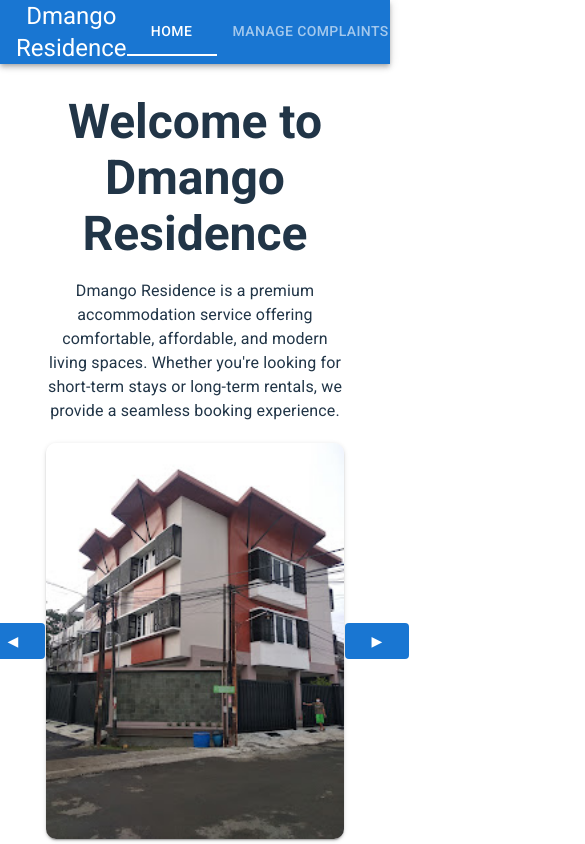
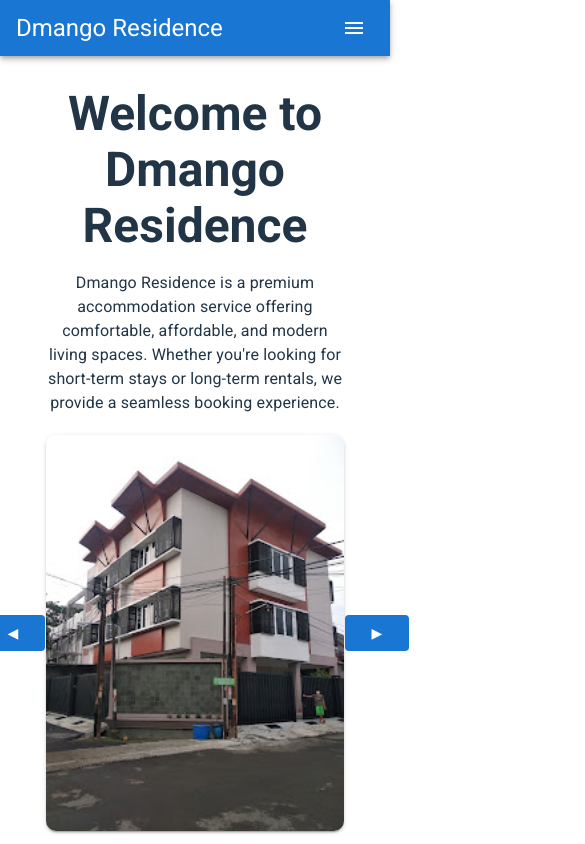
Before and after one commit to Rico0418/Dmango_Project, a React (Vite) app in the folder Frontend/: page / in a window 390 px wide. Shown: the top 844 px of the page, 585 px wide, since content can reach past the window. Built offline with nearby package versions, Linux system fonts and the light colour scheme; sample sign-in values are in the browser's storage.

Commit message:
fix mobile layout

```diff
--- a/Frontend/src/components/organisms/Navbar.jsx
+++ b/Frontend/src/components/organisms/Navbar.jsx
@@ -3,11 +3,21 @@ import { useAuth } from "../../context/AuthContext";
 import { useNavigate, useLocation } from "react-router-dom";
 import TypographyTemplate from "../molecules/Typography";
 import AccountCircle from '@mui/icons-material/AccountCircle';
-
+import MenuIcon from "@mui/icons-material/Menu";
+import Drawer from "@mui/material/Drawer";
+import List from "@mui/material/List";
+import ListItem from "@mui/material/ListItem";
+import ListItemText from "@mui/material/ListItemText";
+import useMediaQuery from "@mui/material/useMediaQuery";
+import { useTheme } from "@mui/material/styles";
+import { useState } from "react";
 const Navbar = () => {
     const { user, logout } = useAuth();
     const navigate = useNavigate();
     const location = useLocation();
+    const theme = useTheme();
+    const isMobile = useMediaQuery(theme.breakpoints.down("md"));
+    const [drawerOpen, setDrawerOpen] = useState(false);
 
     const handleLogout = () => {
         logout();
@@ -15,52 +25,92 @@ const Navbar = () => {
         navigate("/login");
     };
 
-    return (
-        <AppBar position="static" sx={{ width: "100%", top: 0 }}>
-            <Toolbar sx={{ display: "flex", justifyContent: "space-between", width: "100%" }}>
-                <TypographyTemplate variant="h5" sx={{ cursor: "pointer" }} onClick={() => navigate("/")}>
-                    Dmango Residence
-                </TypographyTemplate>
+    const navItems = [
+        { label: "Home", path: "/" },
+        ...(user?.role === "admin" ? [
+            { label: "Manage Complaints", path: "/admin/manage-complaints" },
+            { label: "Manage Rooms", path: "/admin/manage-rooms" },
+            { label: "Manage Bookings", path: "/admin/manage-bookings" },
+            { label: "Manage Payments", path: "/admin/manage-payments" }
+        ] : []),
+        ...(user?.role === "customer" ? [
+            { label: "Rooms", path: "/customer/rooms" },
+            { label: "History", path: "/customer/bookings" },
+            { label: "Current Room", path: "/customer/complaints" }
+        ] : [])
+    ];
 
-                <Box sx={{ flexGrow: 1, display: "flex", justifyContent: "center" }}>
+    const renderTabs = () => (
         <Tabs
             value={location.pathname}
             textColor="inherit"
             sx={{ "& .MuiTabs-indicator": { backgroundColor: "white" } }}
         >
-                        <Tab label="Home" value="/" onClick={() => navigate("/")} sx={{ "&:focus": { outline: "none" } }} />
-                        {user?.role === "admin" && (
-                            <Tab label="Manage Complaints" value="/admin/manage-complaints" onClick={() => navigate("/admin/manage-complaints")} sx={{ "&:focus": { outline: "none" } }} />
-                        )}
-                        {user?.role === "admin" && (
-                            <Tab label="Manage Rooms" value="/admin/manage-rooms" onClick={() => navigate("/admin/manage-rooms")} sx={{ "&:focus": { outline: "none" } }}/>
-                        )}
-                        {user?.role === "admin" && (
-                            <Tab label="Manage Bookings" value="/admin/manage-bookings" onClick={() => navigate("/admin/manage-bookings")} sx={{ "&:focus": { outline: "none" } }}/>
-                        )}
-                         {user?.role === "admin" && (
-                            <Tab label="Manage Payments" value="/admin/manage-payments" onClick={() => navigate("/admin/manage-payments")} sx={{ "&:focus": { outline: "none" } }}/>
-                        )}
-                        {user?.role === "customer" && (
-                            <Tab label="Rooms" value="/customer/rooms" onClick={() => navigate("/customer/rooms")} sx={{ "&:focus": { outline: "none" } }}/>
-                        )}
-                        {user?.role === "customer" && (
-                            <Tab label="History" value="/customer/bookings" onClick={() => navigate("/customer/bookings")} sx={{ "&:focus": { outline: "none" } }}/>
-                        )}
-                        {user?.role === "customer" && (
-                            <Tab label="Current Room" value="/customer/complaints" onClick={() => navigate("/customer/complaints")} sx={{  "&:focus": { outline: "none"} }}/>
-                        )}
+            {navItems.map(item => (
+                <Tab
+                    key={item.path}
+                    label={item.label}
+                    value={item.path}
+                    onClick={() => navigate(item.path)}
+                    sx={{ "&:focus": { outline: "none" } }}
+                />
+            ))}
         </Tabs>
+    );
+
+    const renderMobileMenu = () => (
+        <Drawer anchor="left" open={drawerOpen} onClose={() => setDrawerOpen(false)} sx={{  outline: "none" }}>
+            <Box sx={{ width: 250 }} role="presentation" onClick={() => setDrawerOpen(false)}>
+                <List>
+                    {navItems.map(item => (
+                        <ListItem button key={item.path} onClick={() => navigate(item.path)}>
+                            <ListItemText primary={item.label} />
+                        </ListItem>
+                    ))}
+                    <ListItem button onClick={() => navigate(`/user/profile/${user.id}`)}>
+                        <ListItemText primary="Profile" />
+                    </ListItem>
+                    <ListItem button onClick={handleLogout}>
+                        <ListItemText primary="Logout" />
+                    </ListItem>
+                </List>
             </Box>
+        </Drawer>
+    );
 
+    return (
+        <AppBar position="static" sx={{ width: "100%", top: 0 }}>
+            <Toolbar sx={{ display: "flex", justifyContent: "space-between" }}>
+                <TypographyTemplate
+                    variant="h5"
+                    sx={{ cursor: "pointer" }}
+                    onClick={() => navigate("/")}
+                >
+                    Dmango Residence
+                </TypographyTemplate>
+
+                {isMobile ? (
+                    <>
+                        <IconButton color="inherit" onClick={() => setDrawerOpen(true)}>
+                            <MenuIcon />
+                        </IconButton>
+                        {renderMobileMenu()}
+                    </>
+                ) : (
+                    <>
+                        <Box sx={{ flexGrow: 1, display: "flex", justifyContent: "center" }}>
+                            {renderTabs()}
+                        </Box>
                         {user && (
                             <>
-                        <IconButton sx={{ color:"inherit", mr:1 }} onClick={()=>navigate(`/user/profile/${user.id}`)}>
-                            <AccountCircle sx={{ fontSize:40 }}/>
+                                <IconButton sx={{ color: "inherit", mr: 1 }} onClick={() => navigate(`/user/profile/${user.id}`)}>
+                                    <AccountCircle sx={{ fontSize: 40 }} />
                                 </IconButton>
                                 <Button variant="contained" color="error" onClick={handleLogout}>
                                     Logout
                                 </Button>
+                            </>
+                        )}
                     </>
                 )}
             </Toolbar>
--- a/Frontend/src/pages/admin/ManageRooms.jsx
+++ b/Frontend/src/pages/admin/ManageRooms.jsx
@@ -88,18 +88,27 @@ const ManageRooms = () => {
                     >
                         Room List
                     </Typography>
-                    <Button onClick={() => handleSort("id")} variant="contained" sx={{ marginRight: 2 }}>
+                    <Box sx={{
+                        display: "flex",
+                        flexWrap: "wrap",
+                        gap: 2,
+                        justifyContent: { xs: "center" },
+                        mb: 2,
+                    }}>
+                        <Button onClick={() => handleSort("id")} variant="contained">
                             Sort by ID {sortConfig.key === "id" ? (sortConfig.direction === "asc" ? "↑" : "↓") : ""}
                         </Button>
-                    <Button onClick={() => handleSort("status")} variant="contained"  sx={{ marginRight: 2 }}>
+                        <Button onClick={() => handleSort("status")} variant="contained">
                             Sort by Status {sortConfig.key === "status" ? (sortConfig.direction === "asc" ? "↑" : "↓") : ""}
                         </Button>
-                    <Button onClick={() => setOpenPriceDialogDaily(true)} variant="contained"  sx={{ marginRight: 2 }}>
+                        <Button onClick={() => setOpenPriceDialogDaily(true)} variant="contained">
                             Change Daily Room Price
                         </Button>
                         <Button onClick={() => setOpenPriceDialogMonthly(true)} variant="contained">
                             Change Monthly Room Price
                         </Button>
+                    </Box>
+
                     <Box sx={{ mt: 3 }}>
                         <TableRoomAdmin rows={sortedRows} />
                     </Box>
```
Lines whose indentation alone changed are shown as unchanged.
